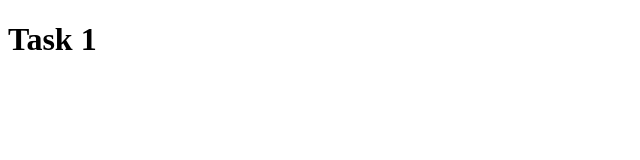
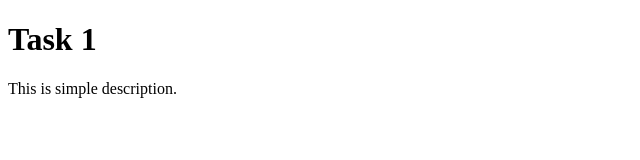
Before and after one commit to rohitsondigala/demo-repository, a plain HTML site: page task-1.html in a window 1280 px wide. Shown: the whole page, without its empty margins (0-640 px from the left). Drawn offline with Linux system fonts and the light colour scheme.

Commit message:
include description in task 1

```diff
--- a/task-1.html
+++ b/task-1.html
@@ -8,6 +8,7 @@
 <body>
 
     <h1>Task 1</h1>
+    <p>This is simple description.</p>
 
 </body>
 </html>
```
